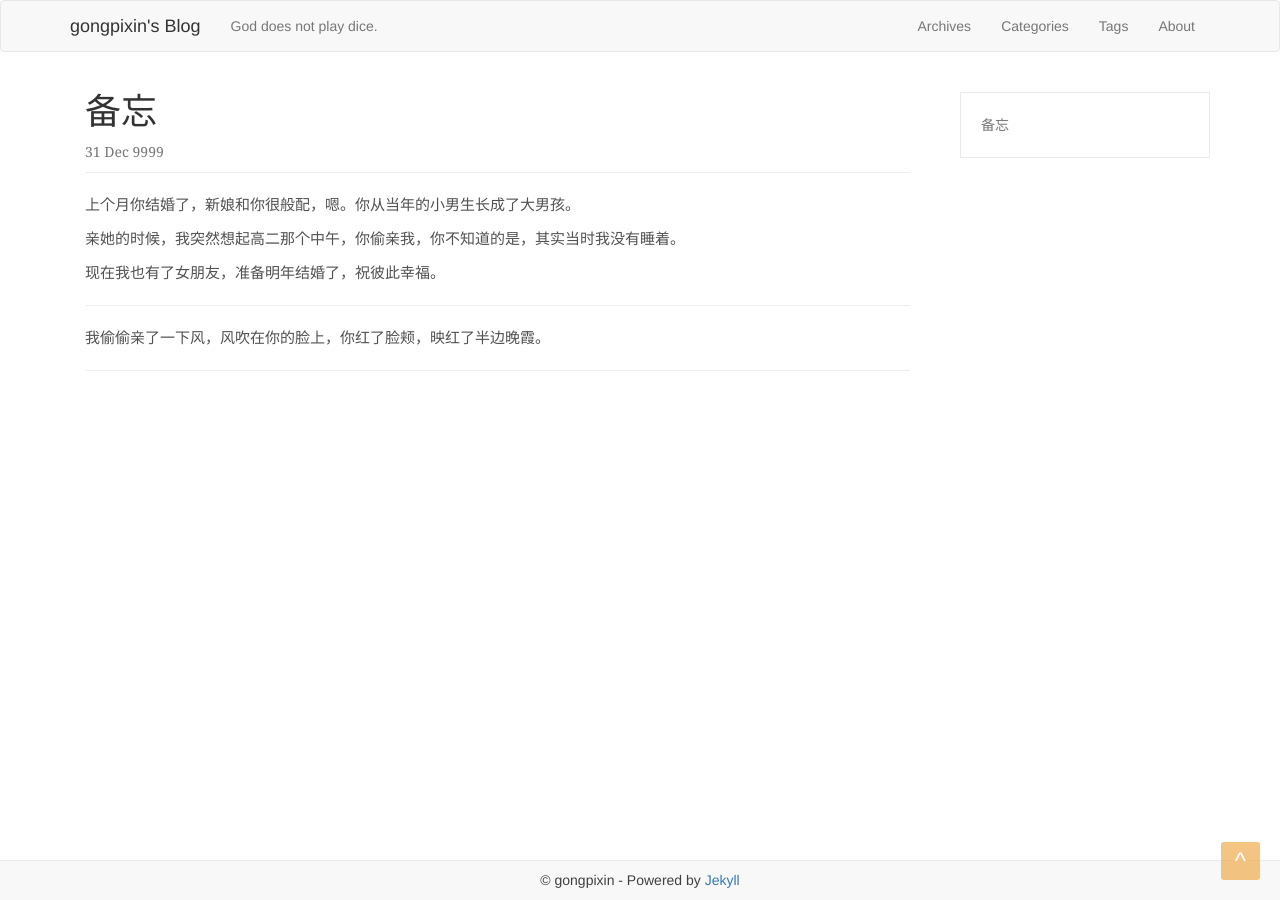
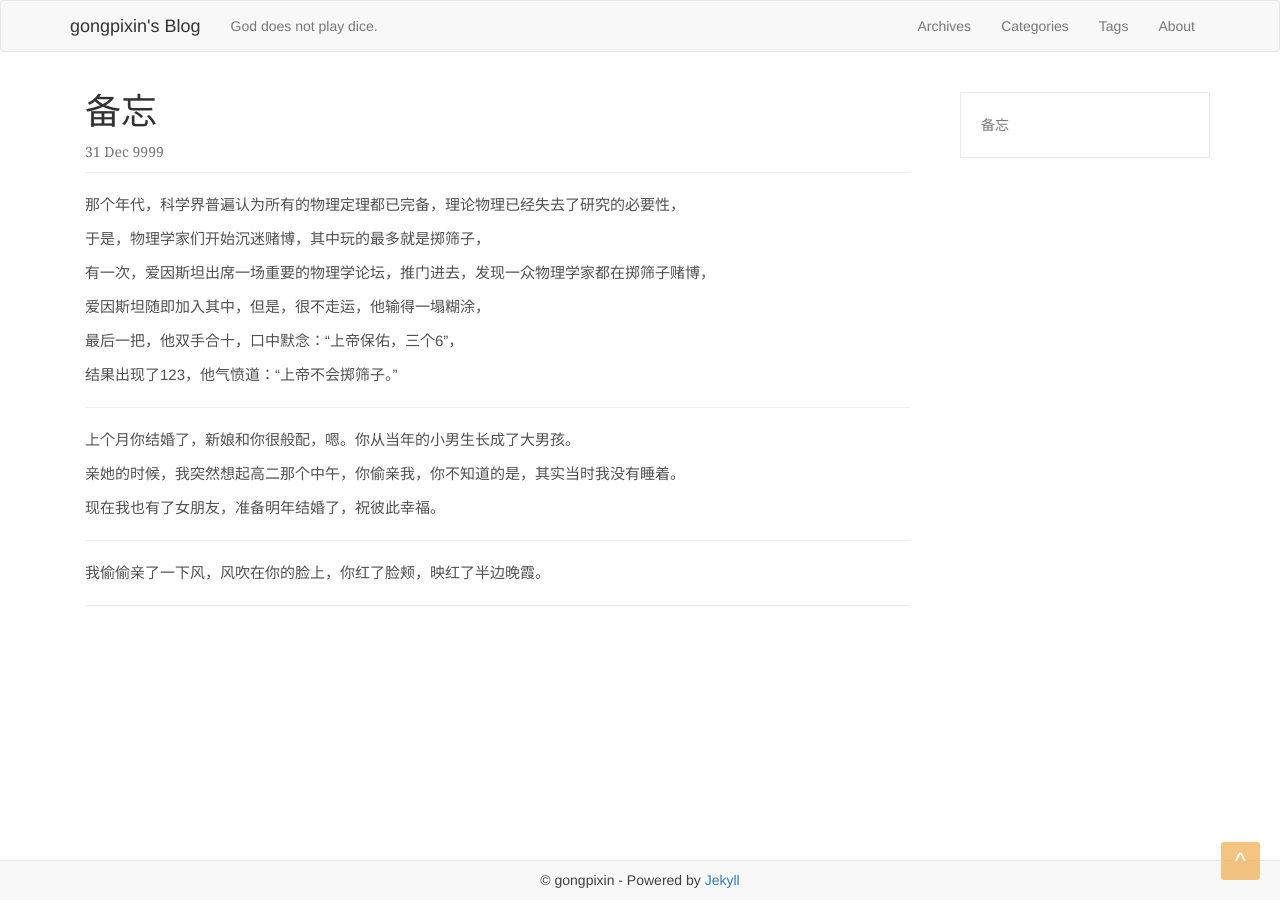
Before and after one commit to gongpixin/gongpixin.github.io, a Jekyll site: the page built from _posts/9999-12-31-notes.md, in a window 1280 px wide. Built offline with Jekyll 4.4.1, drawn with Linux system fonts in a browser that asks for light colours.

Commit message:
up _posts/9999-12-31-notes.md

```diff
--- a/_posts/9999-12-31-notes.md
+++ b/_posts/9999-12-31-notes.md
@@ -3,6 +3,20 @@ layout: post
 title: "备忘"
 categories:
 tags:
+---
+
+那个年代，科学界普遍认为所有的物理定理都已完备，理论物理已经失去了研究的必要性，
+
+于是，物理学家们开始沉迷赌博，其中玩的最多就是掷筛子，
+
+有一次，爱因斯坦出席一场重要的物理学论坛，推门进去，发现一众物理学家都在掷筛子赌博，
+
+爱因斯坦随即加入其中，但是，很不走运，他输得一塌糊涂，
+
+最后一把，他双手合十，口中默念：“上帝保佑，三个6”，
+
+结果出现了123，他气愤道：“上帝不会掷筛子。”
+
 ---
 
 上个月你结婚了，新娘和你很般配，嗯。你从当年的小男生长成了大男孩。
```
